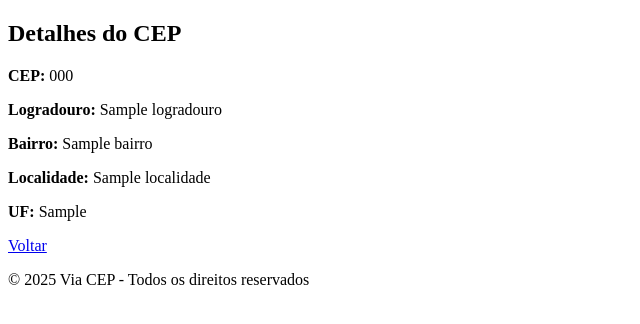
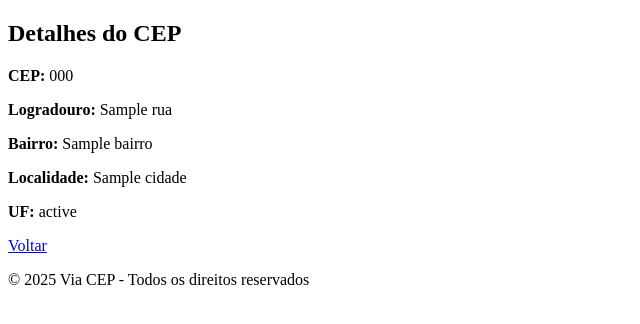
Before and after one commit to kauegadelha/WorkshopBack-End-Turma2-2025.2, a Django app: template dia5/core/templates/crud/detail.html in a window 1280 px wide. Shown: the part 116-440 px from the top of the page, without its empty margins (0-640 px from the left). Run offline with Django 5.2, Linux system fonts and the light colour scheme; the template is opened without the code that fills it: most values are stand-ins (such as "Sample title", 1, 10 or a date in 2020).

Commit message:
Dia 5 / Resolvido

```diff
--- a/dia5/core/templates/crud/detail.html
+++ b/dia5/core/templates/crud/detail.html
@@ -2,9 +2,9 @@
 {% block content %}
 <h2>Detalhes do CEP</h2>
 <p><strong>CEP:</strong> {{ object.cep }}</p>
-<p><strong>Logradouro:</strong> {{ object.logradouro }}</p>
+<p><strong>Logradouro:</strong> {{ object.rua }}</p>
 <p><strong>Bairro:</strong> {{ object.bairro }}</p>
-<p><strong>Localidade:</strong> {{ object.localidade }}</p>
-<p><strong>UF:</strong> {{ object.uf }}</p>
+<p><strong>Localidade:</strong> {{ object.cidade }}</p>
+<p><strong>UF:</strong> {{ object.estado }}</p>
 <a href="{% url 'viacep:list' %}">Voltar</a>
 {% endblock %}
```
